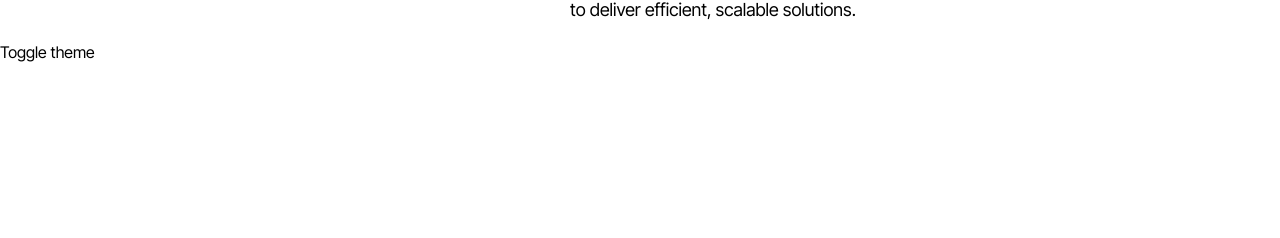
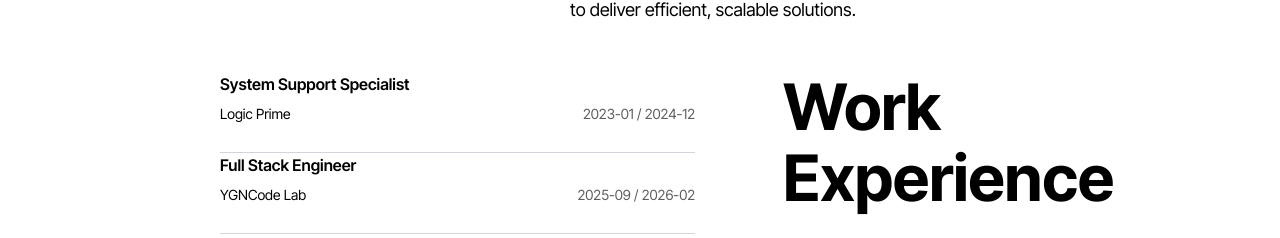
Before and after one commit to ZweLinn/Developer_Portfolio-v2, a SvelteKit app: page / in a window 1280 px wide. Shown: the part 1001-1239 px from the top of the page. Before the commit the page ends 1065 px from the top, so only its background shows below. Built offline with nearby package versions, Linux system fonts and the light colour scheme.

Commit message:
Add work experience section
- Create WorkExperienceTable component with hardcoded entries
- Export component from lib index
- Render section on homepage

Also add sanity as a dependency.

```diff
--- a/package.json
+++ b/package.json
@@ -23,6 +23,7 @@
 		"vite": "^8.0.16"
 	},
 	"dependencies": {
-		"mode-watcher": "^1.1.0"
+		"mode-watcher": "^1.1.0",
+		"sanity": "^6.15.0"
 	}
 }
--- /dev/null
+++ b/src/components/sections/WorkExperienceTable.svelte
@@ -0,0 +1,51 @@
+<script lang="ts">
+    interface WorkExperience {
+        id: number;
+        jobTitle: string;
+        company: string;
+        startDate: string;
+        endDate: string;
+    }
+
+    const workExperience: WorkExperience[] = [
+        {
+            id: 1,
+            jobTitle: "System Support Specialist",
+            company: "Logic Prime",
+            startDate: "2023-01",
+            endDate: "2024-12",
+        },
+        {
+            id: 2,
+            jobTitle: "Full Stack Engineer",
+            company: "YGNCode Lab",
+            startDate: "2025-09",
+            endDate: "2026-02",
+        },
+    ];
+</script>
+
+<section class="margin-default work-experience flex flex-col-reverse lg:flex-row gap-8 justify-around w-full mt-8">
+    <ul class="w-1/2">
+        {#each workExperience as experience}
+            <li class="border-b border-gray-300 pb-3">
+                <article>
+                    <h2 class="font-semibold mb-2">{experience.jobTitle}</h2>
+                    <div class="flex justify-between">
+                        <p class="text-sm mb-4">{experience.company}</p>
+                        <p class="text-sm dark-gray mb-4">
+                            {experience.startDate} / {#if experience.endDate}
+                                {experience.endDate}
+                            {:else}
+                                Present
+                            {/if}
+                        </p>
+                    </div>
+                </article>
+            </li>
+        {/each}
+    </ul>
+    <h1 class="heading-4 md:heading-3 lg:heading-2">
+        Work <br /> Experience
+    </h1>
+</section>
--- a/src/lib/index.ts
+++ b/src/lib/index.ts
@@ -3,3 +3,4 @@ export { default as HeroSection } from "../components/sections/HeroSection.svelt
 export { default as Button } from "../components/ui/Button.svelte";
 export { default as SectionHeadline } from "../components/ui/SectionHeadline.svelte";
 export { default as AboutMeSection } from "../components/sections/AboutMeSection.svelte";
+export { default as WorkExperienceSection } from "../components/sections/WorkExperienceTable.svelte";
--- a/src/routes/+page.svelte
+++ b/src/routes/+page.svelte
@@ -2,9 +2,12 @@
   import { toggleMode } from "mode-watcher";
   import HeroSection from "$components/sections/HeroSection.svelte";
   import AboutMeSection from "$components/sections/AboutMeSection.svelte";
+  import WorkExperienceSection from "$components/sections/WorkExperienceTable.svelte";
 </script>
 
 <HeroSection />
 <AboutMeSection />
+<WorkExperienceSection />
+
 
 <button onclick={toggleMode} class="border-spacing-3 border-zinc-600s">Toggle theme</button>
```
Also changed, not shown: 1 other file (tests, documents, lock files or other folders).
